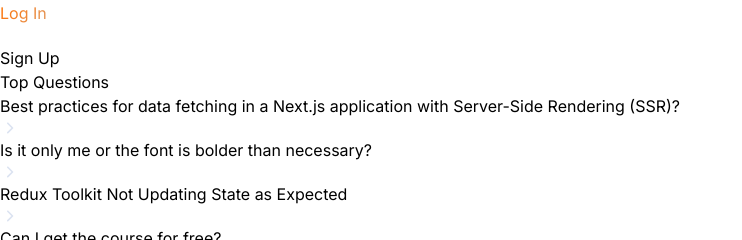
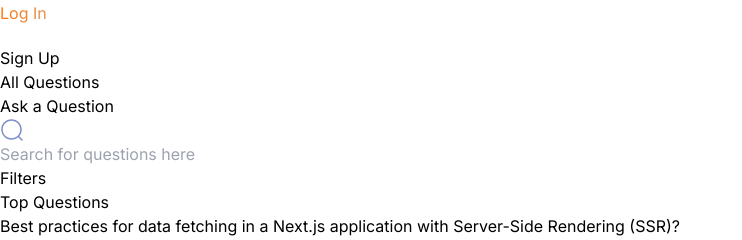
Before and after one commit to Shahbaz-1696/dev_overflow, a Next.js app: page / in a window 1280 px wide. Shown: the part 481-721 px from the top of the page, without its empty margins (0-742 px from the left). Built offline with nearby package versions, Linux system fonts and the light colour scheme; no server answers.

Commit message:
Added local searchbar component

```diff
--- a/app/(root)/(home)/page.tsx
+++ b/app/(root)/(home)/page.tsx
@@ -1,11 +1,32 @@
-
+import LocalSearch from "@/components/shared/Search/LocalSearch";
+import { Button } from "@/components/ui/button";
+import Link from "next/link";
 import React from "react";
 
 const Home = () => {
   return (
-    <div>
+    <>
+      <div className="flex w-full flex-col-reverse justify-between gap-4 sm:flex-row sm:items-center">
+        <h1 className="h1-bold text-dark100_light900">All Questions</h1>
 
-    </div>
+        <Link href="/ask-question" className="flex justify-end max-sm:w-full">
+          <Button className="primary-gradient min-h-[46px] px-4 py-3 !text-light-900">
+            Ask a Question
+          </Button>
+        </Link>
+      </div>
+
+      <div className="mt-11 flex justify-between gap-5 max-sm:flex-col sm:items-center">
+        <LocalSearch
+          route="/"
+          iconPosition="left"
+          imgSrc="/assets/icons/search.svg"
+          placeholder="Search for questions here"
+          otherClasses="flex-1"
+        />
+        Filters
+      </div>
+    </>
   );
 };
 
--- /dev/null
+++ b/components/shared/Search/LocalSearch.tsx
@@ -0,0 +1,58 @@
+"use client";
+import { Input } from "@/components/ui/input";
+import Image from "next/image";
+import React from "react";
+
+interface CustomInputProps {
+  route: string;
+  iconPosition: string;
+  otherClasses?: string;
+  imgSrc: string;
+  placeholder: string;
+}
+
+const LocalSearch = ({
+  route,
+  iconPosition,
+  otherClasses,
+  imgSrc,
+  placeholder,
+}: CustomInputProps) => {
+  return (
+    <div
+      className={`background-light800_darkgradient flex min-h-[56px] grow
+        items-center gap-4 rounded-[10px] px-4 ${otherClasses}`}
+    >
+      {iconPosition === "left" && (
+        <Image
+          src={imgSrc}
+          alt="search icon"
+          width={24}
+          height={24}
+          className="cursor-pointer"
+        />
+      )}
+
+      <Input
+        type="text"
+        placeholder={placeholder}
+        value=""
+        onChange={() => {}}
+        className="paragraph-regular no-focus placeholder
+        background-light800_darkgradient border-none shadow-none outline-none"
+      />
+
+      {iconPosition === "right" && (
+        <Image
+          src={imgSrc}
+          alt="search icon"
+          width={24}
+          height={24}
+          className="cursor-pointer"
+        />
+      )}
+    </div>
+  );
+};
+
+export default LocalSearch;
```
